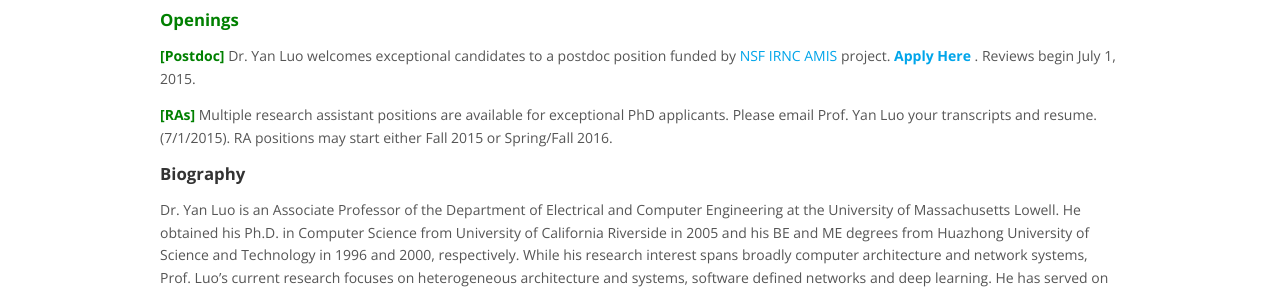
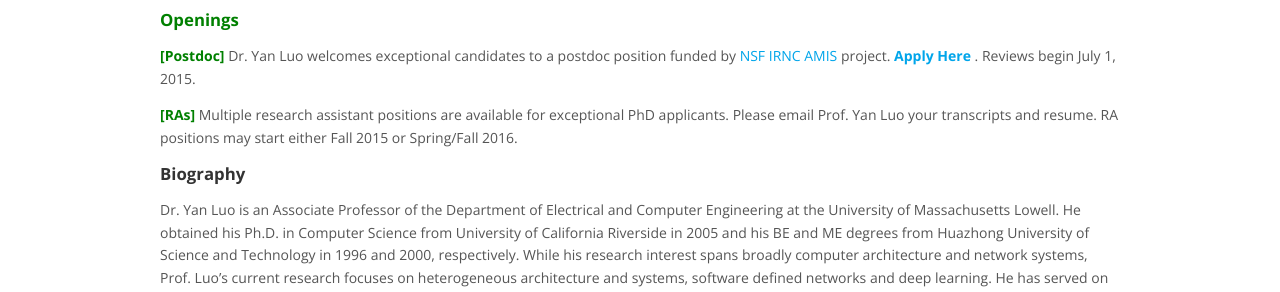
Before and after one commit to eliedaou/acanetsDev, a Jekyll site: the page built from index.html, in a window 1280 px wide. Shown: the part 259-551 px from the top of the page. Built offline with Jekyll 4.4.1, drawn with Linux system fonts in a browser that asks for light colours; Markdown is read by kramdown in place of the engine named in the settings.

Commit message:
remove 7/1/15 from RA posting

```diff
--- a/index.html
+++ b/index.html
@@ -20,7 +20,7 @@ body_class: overview
   <div class="container">
         <h3 style="color:green">Openings</h3>
 	<p><b style="color:green">[Postdoc] </b> Dr. Yan Luo welcomes exceptional candidates to a postdoc position funded by <a href="http://www.nsf.gov/awardsearch/showAward?AWD_ID=1450996">NSF IRNC AMIS</a> project. <a href="https://jobs.uml.edu/applicants/Central?quickFind=54437"> <b>Apply Here</b> </a>. Reviews begin July 1, 2015. </p>
-	<p><b style="color:green">[RAs] </b> Multiple research assistant positions are available for exceptional PhD applicants. Please email Prof. Yan Luo your transcripts and resume. (7/1/2015). RA positions may start either Fall 2015 or Spring/Fall 2016.</p>
+	<p><b style="color:green">[RAs] </b> Multiple research assistant positions are available for exceptional PhD applicants. Please email Prof. Yan Luo your transcripts and resume. RA positions may start either Fall 2015 or Spring/Fall 2016.</p>
 
         <h3>Biography</h3>
 <p>Dr. Yan Luo is an Associate Professor of the Department of Electrical and Computer Engineering at the University of Massachusetts Lowell. He obtained his Ph.D. in Computer Science from University of California Riverside in 2005 and his BE and ME degrees from Huazhong University of Science and Technology in 1996 and 2000, respectively. While his research interest spans broadly computer architecture and network systems, Prof. Luo’s current research focuses on heterogeneous architecture and systems, software defined networks and deep learning. He has served on the program committee of numerous international conferences and as a guest editor and referee of premier journals. Prof. Luo directs the Laboratory of Advanced Computing and Networking Systems, which has been supported by National Science Foundation, Intel, Raytheon/BBN, Xilinx and Altera. Prof. Luo has published numerous peer-reviewed journal and conference papers with one best paper award. Prof. Luo is a member of IEEE and ACM.</p>
```
